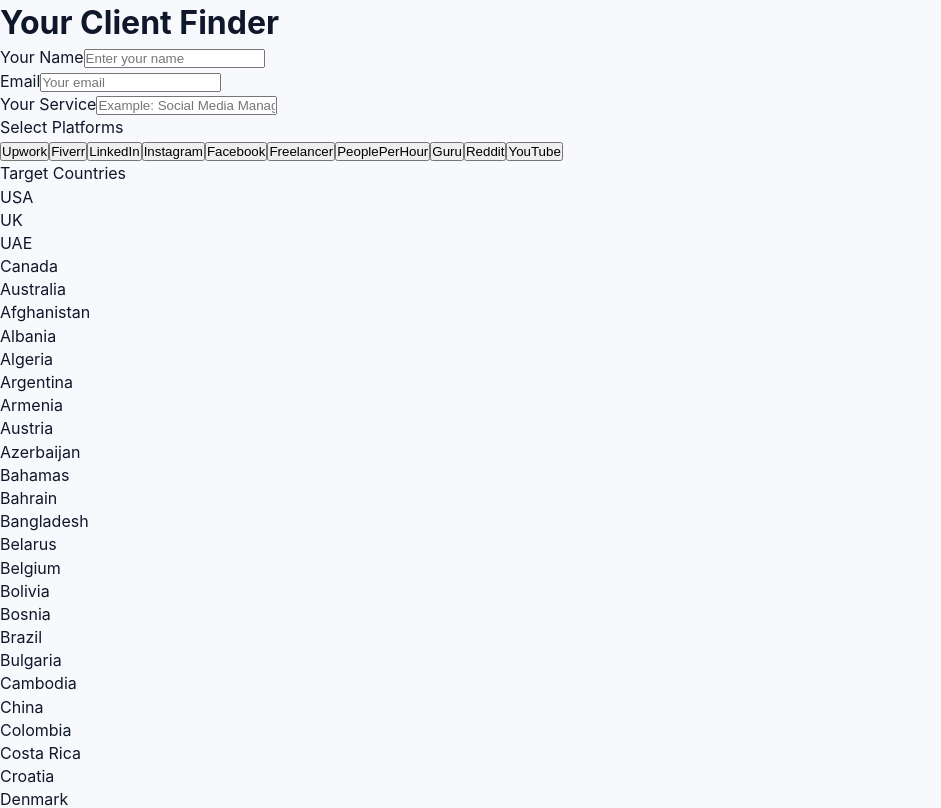
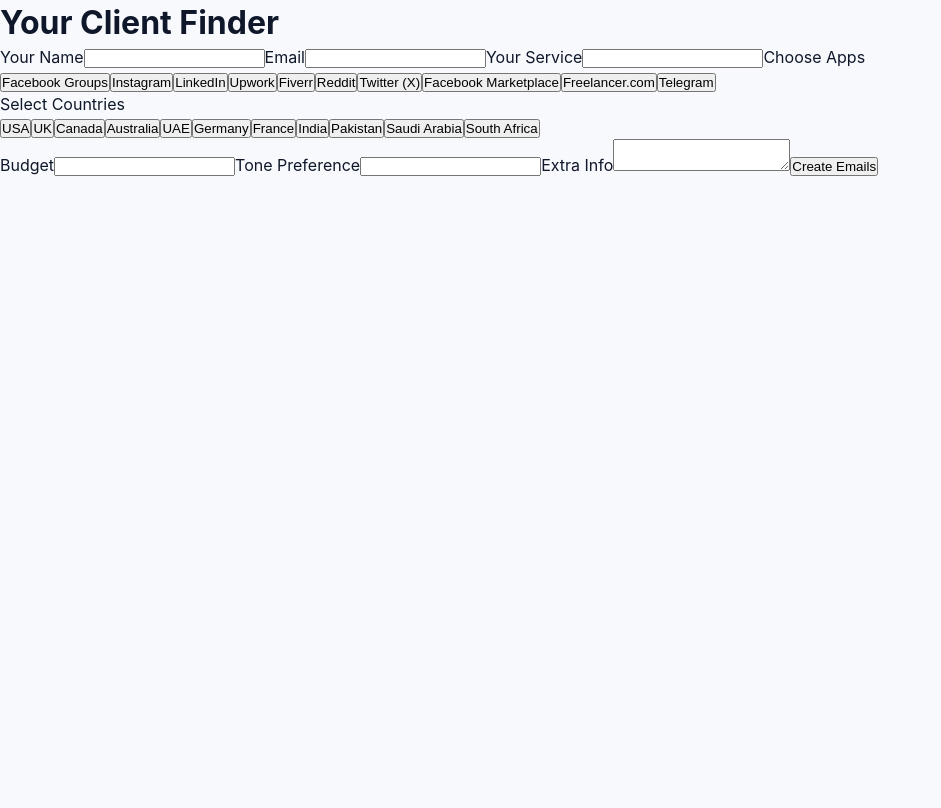
Before and after one commit to Aaish247/clientpilot-ai, a Next.js app: page /tool in a window 1280 px wide. Shown: the top 808 px of the page, without its empty margins (0-941 px from the left). Built offline with nearby package versions, Linux system fonts and the light colour scheme.

Commit message:
Refactor ToolPage component for improved structure

```diff
--- a/app/tool/page.js
+++ b/app/tool/page.js
@@ -1,64 +1,55 @@
 "use client";
+
 import { useState } from "react";
 
 export default function ToolPage() {
   const [name, setName] = useState("");
   const [email, setEmail] = useState("");
   const [service, setService] = useState("");
+  const [selectedApps, setSelectedApps] = useState([]);
+  const [selectedCountries, setSelectedCountries] = useState([]);
+  const [budget, setBudget] = useState("");
+  const [tone, setTone] = useState("");
+  const [extraInfo, setExtraInfo] = useState("");
+  const [emails, setEmails] = useState([]);
+  const [error, setError] = useState("");
+  const [loading, setLoading] = useState(false);
 
-  const [selectedCountries, setSelectedCountries] = useState([]);
-  const [selectedApps, setSelectedApps] = useState([]);
-
-  const [budget, setBudget] = useState("");
-  const [extraInfo, setExtraInfo] = useState("");
-  const [tone, setTone] = useState("");
-
-  const [loading, setLoading] = useState(false);
-  const [emails, setEmails] = useState([]);
-  const [selectedEmailIndex, setSelectedEmailIndex] = useState(null);
-  const [error, setError] = useState("");
-
-  const APPS = [
-    "Upwork", "Fiverr", "LinkedIn", "Instagram", "Facebook",
-    "Freelancer", "PeoplePerHour", "Guru", "Reddit", "YouTube"
+  const appsList = [
+    "Facebook Groups",
+    "Instagram",
+    "LinkedIn",
+    "Upwork",
+    "Fiverr",
+    "Reddit",
+    "Twitter (X)",
+    "Facebook Marketplace",
+    "Freelancer.com",
+    "Telegram"
   ];
 
-  const ALL_COUNTRIES = [
-    "USA","UK","UAE","Canada","Australia","Afghanistan","Albania","Algeria",
-    "Argentina","Armenia","Austria","Azerbaijan","Bahamas","Bahrain","Bangladesh",
-    "Belarus","Belgium","Bolivia","Bosnia","Brazil","Bulgaria","Cambodia",
-    "China","Colombia","Costa Rica","Croatia","Denmark","Egypt","Estonia","Finland",
-    "France","Georgia","Germany","Ghana","Greece","Hong Kong","Hungary","Iceland",
-    "India","Indonesia","Iran","Iraq","Ireland","Israel","Italy","Japan","Jordan",
-    "Kazakhstan","Kenya","Kuwait","Kyrgyzstan","Latvia","Lebanon","Lithuania",
-    "Luxembourg","Malaysia","Maldives","Mexico","Mongolia","Morocco","Nepal",
-    "Netherlands","New Zealand","Nigeria","Norway","Oman","Pakistan","Panama",
-    "Peru","Philippines","Poland","Portugal","Qatar","Romania","Russia","Saudi Arabia",
-    "Serbia","Singapore","Slovakia","Slovenia","South Africa","South Korea","Spain",
-    "Sri Lanka","Sweden","Switzerland","Thailand","Turkey","Ukraine","Vietnam","Yemen"
+  const countriesList = [
+    "USA", "UK", "Canada", "Australia", "UAE",
+    "Germany", "France", "India", "Pakistan",
+    "Saudi Arabia", "South Africa"
   ];
 
-  const toggleCountry = (c) => {
-    if (selectedCountries.includes(c)) {
-      setSelectedCountries(selectedCountries.filter((x) => x !== c));
-    } else {
-      setSelectedCountries([...selectedCountries, c]);
-    }
+  const toggleApp = (app) => {
+    setSelectedApps((prev) =>
+      prev.includes(app) ? prev.filter((a) => a !== app) : [...prev, app]
+    );
   };
 
-  const toggleApp = (app) => {
-    if (selectedApps.includes(app)) {
-      setSelectedApps(selectedApps.filter((x) => x !== app));
-    } else {
-      setSelectedApps([...selectedApps, app]);
-    }
+  const toggleCountry = (c) => {
+    setSelectedCountries((prev) =>
+      prev.includes(c) ? prev.filter((a) => a !== c) : [...prev, c]
+    );
   };
 
-  const handleGenerate = async () => {
+  const generateEmails = async () => {
     setError("");
-
     if (!name || !email || !service) {
-      setError("Please enter name, email and service.");
+      setError("All fields are required.");
       return;
     }
     if (selectedApps.length === 0) {
@@ -71,28 +62,23 @@
     }
 
     setLoading(true);
-    setEmails([]);
-    setSelectedEmailIndex(null);
 
-    const payload = {
+    const res = await fetch("/api/generate", {
+      method: "POST",
+      headers: { "Content-Type": "application/json" },
+      body: JSON.stringify({
         name,
         email,
         service,
+        selectedApps,
         selectedCountries,
-      selectedApps,
         budget,
         extraInfo,
         tone,
-    };
-
-    try {
-      const r = await fetch("/api/generate", {
-        method: "POST",
-        headers: { "Content-Type": "application/json" },
-        body: JSON.stringify(payload),
+      }),
     });
 
-      const data = await r.json();
+    const data = await res.json();
 
     if (data.error) {
       setError("AI Error: " + JSON.stringify(data.error));
@@ -100,178 +86,84 @@
       return;
     }
 
-      let raw = data.emails || "";
-      if (!raw || raw.length < 5) {
-        setError("AI returned nothing.");
+    const text = data.emails;
+    const splitEmails = text.split(/\n(?=\d\.)/g);
+
+    setEmails(splitEmails);
     setLoading(false);
-        return;
-      }
-
-      const emailList = raw
-        .split(/(?:\n\n|^)(?=\d\.)/g)
-        .map((e) => e.trim())
-        .filter((x) => x.length > 0)
-        .slice(0, 5);
-
-      if (emailList.length === 0) {
-        setError("AI returned nothing.");
-        setLoading(false);
-        return;
-      }
-
-      setEmails(emailList);
-    } catch (err) {
-      setError("Server error.");
-    } finally {
-      setLoading(false);
-    }
   };
 
   return (
-    <div className="px-4 py-6 max-w-xl mx-auto">
-      <h1 className="text-3xl font-bold mb-6">Your Client Finder</h1>
+    <div className="p-4 max-w-md mx-auto">
+      <h1 className="text-3xl font-bold mb-4">Your Client Finder</h1>
 
-      {/* FORM BOX */}
-      <div className="bg-white shadow-lg p-5 rounded-2xl space-y-4">
+      <div className="space-y-4 bg-white p-4 rounded-xl shadow">
+        <label>Your Name</label>
+        <input className="input" value={name} onChange={(e) => setName(e.target.value)} />
 
-        <div>
-          <label className="font-semibold">Your Name</label>
-          <input
-            className="w-full mt-1 p-3 border rounded-xl"
-            value={name}
-            onChange={(e) => setName(e.target.value)}
-            placeholder="Enter your name"
-          />
-        </div>
+        <label>Email</label>
+        <input className="input" value={email} onChange={(e) => setEmail(e.target.value)} />
 
-        <div>
-          <label className="font-semibold">Email</label>
-          <input
-            className="w-full mt-1 p-3 border rounded-xl"
-            value={email}
-            onChange={(e) => setEmail(e.target.value)}
-            placeholder="Your email"
-          />
-        </div>
+        <label>Your Service</label>
+        <input className="input" value={service} onChange={(e) => setService(e.target.value)} />
 
-        <div>
-          <label className="font-semibold">Your Service</label>
-          <input
-            className="w-full mt-1 p-3 border rounded-xl"
-            value={service}
-            onChange={(e) => setService(e.target.value)}
-            placeholder="Example: Social Media Management"
-          />
-        </div>
-
-        {/* APPS */}
-        <div>
-          <label className="font-semibold">Select Platforms</label>
-          <div className="grid grid-cols-2 gap-2 mt-2">
-            {APPS.map((app) => (
+        <label>Choose Apps</label>
+        <div className="flex flex-wrap gap-2">
+          {appsList.map((a) => (
             <button
-                key={app}
-                onClick={() => toggleApp(app)}
-                className={`p-2 rounded-xl border ${
-                  selectedApps.includes(app)
-                    ? "border-blue-500"
-                    : "border-gray-300"
+              key={a}
+              className={`px-3 py-1 rounded-lg border ${
+                selectedApps.includes(a) ? "bg-blue-600 text-white" : "bg-gray-100"
               }`}
+              onClick={() => toggleApp(a)}
             >
-                {app}
+              {a}
             </button>
           ))}
         </div>
+
+        <label>Select Countries</label>
+        <div className="flex flex-wrap gap-2">
+          {countriesList.map((c) => (
+            <button
+              key={c}
+              className={`px-3 py-1 rounded-lg border ${
+                selectedCountries.includes(c)
+                  ? "bg-blue-600 text-white"
+                  : "bg-gray-100"
+              }`}
+              onClick={() => toggleCountry(c)}
+            >
+              {c}
+            </button>
+          ))}
         </div>
 
-        {/* COUNTRIES */}
-        <div>
-          <label className="font-semibold block">Target Countries</label>
-          <div className="h-40 overflow-y-scroll border p-3 rounded-xl">
-            {ALL_COUNTRIES.map((c) => (
-              <div
-                key={c}
-                onClick={() => toggleCountry(c)}
-                className={`p-2 rounded-lg cursor-pointer ${
-                  selectedCountries.includes(c)
-                    ? "bg-blue-100"
-                    : "bg-gray-100"
-                } mb-1`}
+        <label>Budget</label>
+        <input className="input" value={budget} onChange={(e) => setBudget(e.target.value)} />
+
+        <label>Tone Preference</label>
+        <input className="input" value={tone} onChange={(e) => setTone(e.target.value)} />
+
+        <label>Extra Info</label>
+        <textarea className="input" value={extraInfo} onChange={(e) => setExtraInfo(e.target.value)} />
+
+        <button
+          onClick={generateEmails}
+          className="w-full bg-blue-600 text-white p-3 rounded-xl mt-2"
         >
-                {c}
-              </div>
-            ))}
-          </div>
+          {loading ? "Creating..." : "Create Emails"}
+        </button>
+
+        {error && <p className="text-red-500">{error}</p>}
       </div>
 
-        {/* BUDGET */}
-        <div>
-          <label className="font-semibold block">Client Budget (optional)</label>
-          <input
-            className="w-full mt-1 p-3 border rounded-xl"
-            value={budget}
-            onChange={(e) => setBudget(e.target.value)}
-            placeholder="Example: $500–$1500"
-          />
-        </div>
-
-        {/* EXTRA INFO */}
-        <div>
-          <label className="font-semibold block">Extra Instructions (optional)</label>
-          <textarea
-            className="w-full mt-1 p-3 border rounded-xl"
-            value={extraInfo}
-            onChange={(e) => setExtraInfo(e.target.value)}
-            placeholder="Anything special?"
-          />
-        </div>
-
-        {/* TONE */}
-        <div>
-          <label className="font-semibold block">Email Tone</label>
-          <select
-            className="w-full mt-1 p-3 border rounded-xl"
-            value={tone}
-            onChange={(e) => setTone(e.target.value)}
-          >
-            <option value="">Choose tone</option>
-            <option value="Friendly">Friendly</option>
-            <option value="Motivated">Motivated</option>
-            <option value="Money-focused">Money Focused</option>
-            <option value="Professional">Professional</option>
-            <option value="Simple">Simple</option>
-          </select>
-        </div>
-
-        {/* BUTTON */}
-        <button
-          onClick={handleGenerate}
-          disabled={loading}
-          className="w-full bg-blue-600 text-white py-3 rounded-xl mt-4"
-        >
-          {loading ? "Generating..." : "Create Emails"}
-        </button>
-
-        {error && <p className="text-red-600 mt-2">{error}</p>}
-      </div>
-
-      {/* EMAIL RESULTS */}
       {emails.length > 0 && (
-        <div className="mt-6 space-y-3">
-          <h2 className="text-xl font-semibold">Pick One Email</h2>
-
-          {emails.map((em, idx) => (
-            <div
-              key={idx}
-              onClick={() => setSelectedEmailIndex(idx)}
-              className={`p-4 rounded-xl border cursor-pointer ${
-                selectedEmailIndex === idx
-                  ? "border-blue-500 bg-blue-50"
-                  : "border-gray-300"
-              }`}
-            >
-              <p className="font-semibold">Option {idx + 1}</p>
-              <p className="text-sm mt-2 whitespace-pre-wrap">{em}</p>
+        <div className="mt-6 space-y-4">
+          {emails.map((e, i) => (
+            <div key={i} className="p-4 bg-white shadow rounded-xl">
+              <h2 className="font-bold mb-2">Option {i + 1}</h2>
+              <pre className="whitespace-pre-wrap">{e}</pre>
             </div>
           ))}
         </div>
```
Lines whose indentation alone changed are shown as unchanged.
